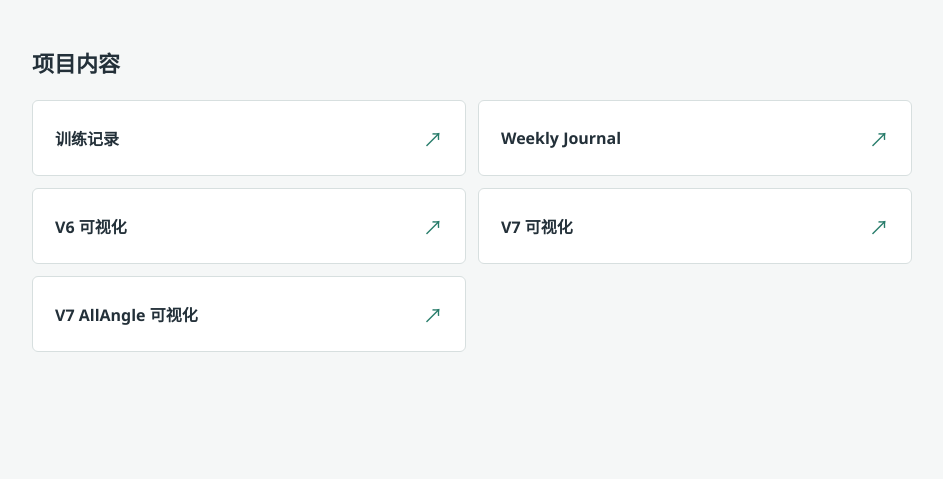
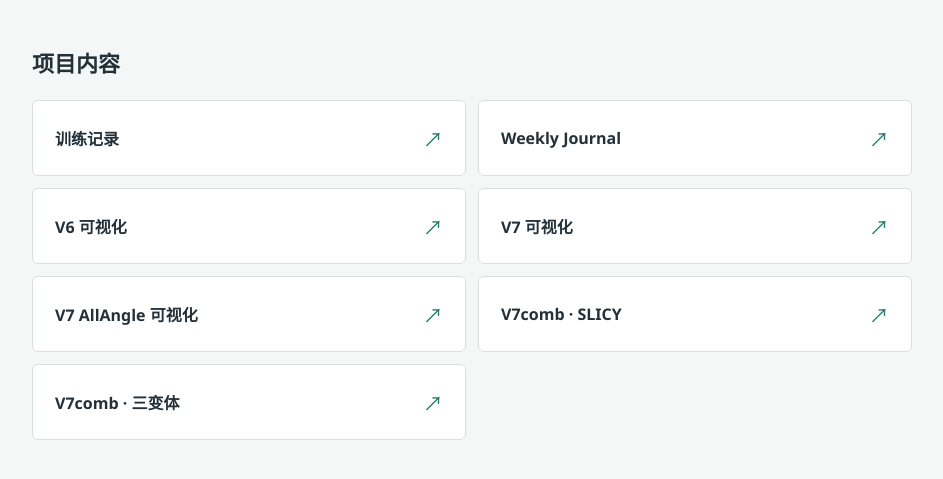
Before and after one commit to FishNeedleGrandfather/visual, a plain HTML site: page index.html in a window 1280 px wide. Shown: the part 67-546 px from the top of the page, without its empty margins (168-1111 px from the left). Drawn offline with Linux system fonts and the light colour scheme.

Commit message:
Add SLICY and V7comb variant portals

```diff
--- a/index.html
+++ b/index.html
@@ -47,6 +47,8 @@
       <a href="https://fishneedlegrandfather.github.io/visual-v6/"><span>V6 可视化</span><span aria-hidden="true">↗</span></a>
       <a href="https://fishneedlegrandfather.github.io/visual-v7/"><span>V7 可视化</span><span aria-hidden="true">↗</span></a>
       <a href="https://fishneedlegrandfather.github.io/visual-v7-AllAngle/"><span>V7 AllAngle 可视化</span><span aria-hidden="true">↗</span></a>
+      <a href="https://fishneedlegrandfather.github.io/visual-V7-SLICY/"><span>V7comb · SLICY</span><span aria-hidden="true">↗</span></a>
+      <a href="https://fishneedlegrandfather.github.io/visual-v7-Variant/"><span>V7comb · 三变体</span><span aria-hidden="true">↗</span></a>
     </nav>
   </main>
 </body>
```
